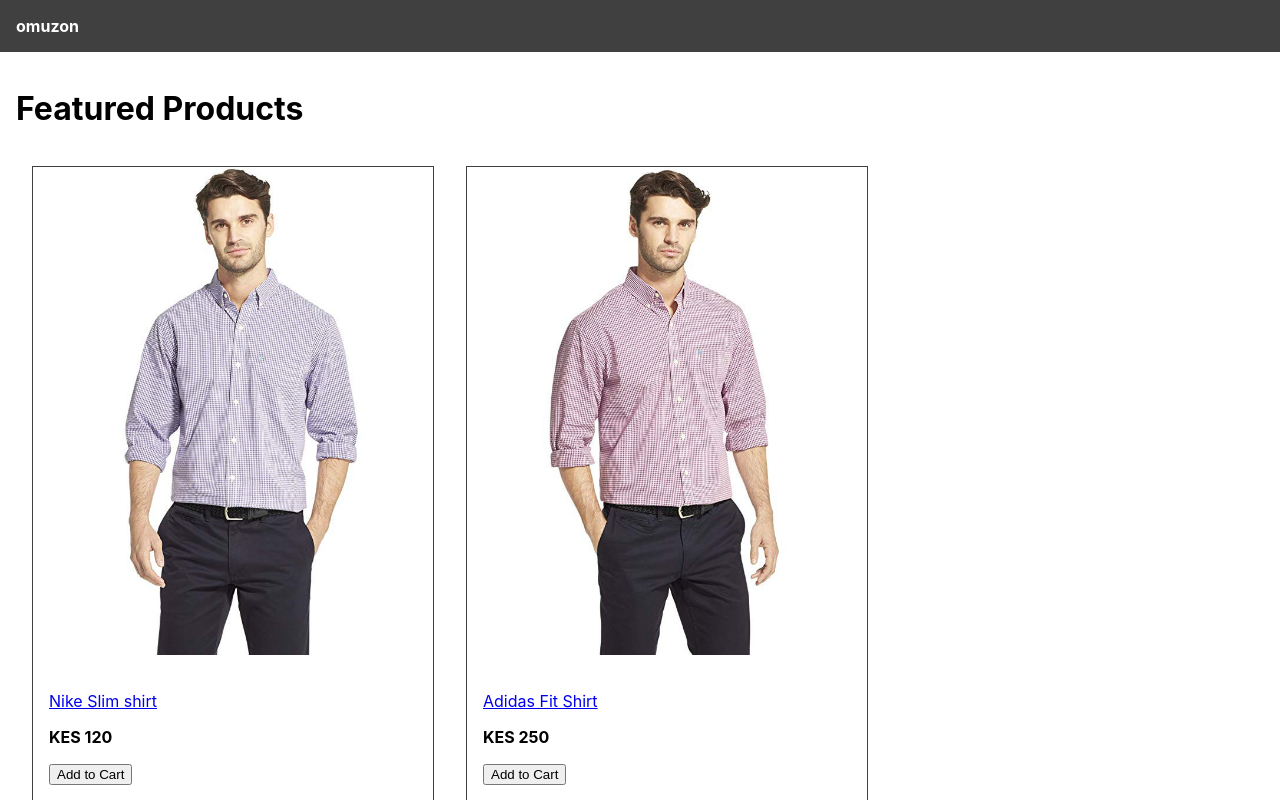
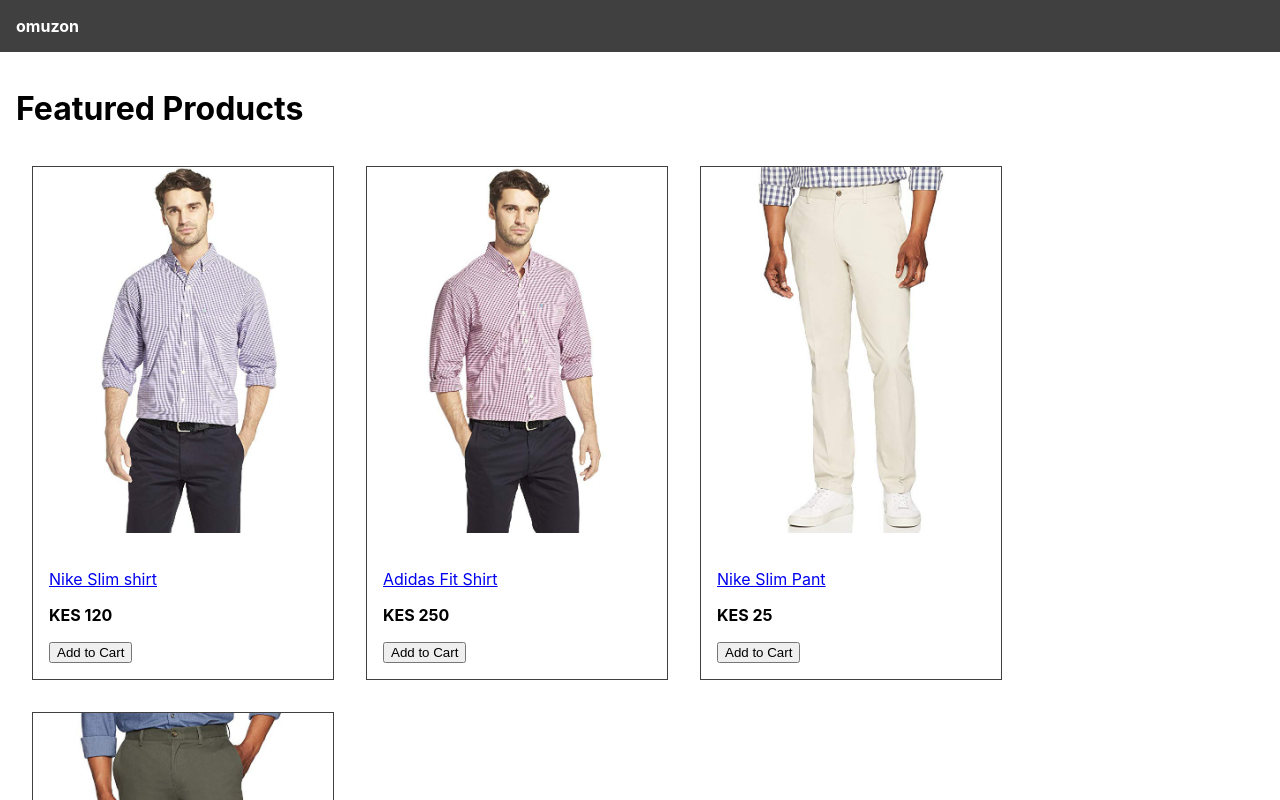
Before and after one commit to vgichira/omuzon, a React (Create React App) app in the folder frontend/: page / in a window 1280 px wide. Shown: the top 800 px of the page. Built offline with nearby package versions, Linux system fonts and the light colour scheme.

Commit message:
Add routing

```diff
--- a/frontend/src/App.js
+++ b/frontend/src/App.js
@@ -1,33 +1,22 @@
-import data from "./utils/data";
+import { BrowserRouter, Routes, Route, Link } from 'react-router-dom';
+import HomeScreen from './screens/HomeScreen';
+import ProductScreen from './screens/ProductScreen';
 
 const App = () => {
   return (
+	<BrowserRouter>
 		<div>
 			<header className="App-header">
-			<a href="/">omuzon</a>
+				<Link to="/">omuzon</Link>
 			</header>
 			<main>
-			<h1>Featured Products</h1>
-			<div className="products">
-			{
-				data.products.map(product => (
-					<div className="product" key={product.slug}>
-						<a href={`/product/${product.slug}`}>
-							<img src={product.image} alt={product.name} />
-						</a>
-						<div className="product-info">
-							<a href={`/product/${product.slug}`}>
-								<p>{product.name}</p>
-							</a>
-							<p><strong>KES {product.price}</strong></p>
-							<button>Add to Cart</button>
-						</div>
-					</div>
-				))
-			}
-			</div>
+					<Routes>
+						<Route path="/" element={<HomeScreen />} />
+						<Route path='/product/:slug' element={<ProductScreen />} />
+					</Routes>
 			</main>
 		</div>
+	</BrowserRouter>
   );
 }
 
--- a/frontend/src/index.css
+++ b/frontend/src/index.css
@@ -35,7 +35,7 @@
 
 .product img{
   width: 100%;
-  max-width: 400px;
+  max-width: 300px;
 }
 
 .product-info{
--- /dev/null
+++ b/frontend/src/screens/HomeScreen.js
@@ -0,0 +1,28 @@
+import data from "../utils/data";
+import { Link }from 'react-router-dom';
+
+const HomeScreen = () => (
+    <>
+        <h1>Featured Products</h1>
+        <div className="products">
+        {
+            data.products.map(product => (
+                <div className="product" key={product.slug}>
+                    <Link to={`/product/${product.slug}`}>
+                        <img src={product.image} alt={product.name} />
+                    </Link>
+                    <div className="product-info">
+                        <Link to={`/product/${product.slug}`}>
+                            <p>{product.name}</p>
+                        </Link>
+                        <p><strong>KES {product.price}</strong></p>
+                        <button>Add to Cart</button>
+                    </div>
+                </div>
+            ))
+        }
+        </div>
+    </>
+)
+
+export default HomeScreen;
--- /dev/null
+++ b/frontend/src/screens/ProductScreen.js
@@ -0,0 +1,9 @@
+import { useParams } from 'react-router-dom';
+
+const ProductScreen = () => {
+    const { slug } = useParams();
+
+    return <div>{slug}</div>
+}
+
+export default ProductScreen;
```
Also changed, not shown: 1 other file (tests, documents, lock files or other folders). Lines whose indentation alone changed are shown as unchanged.
